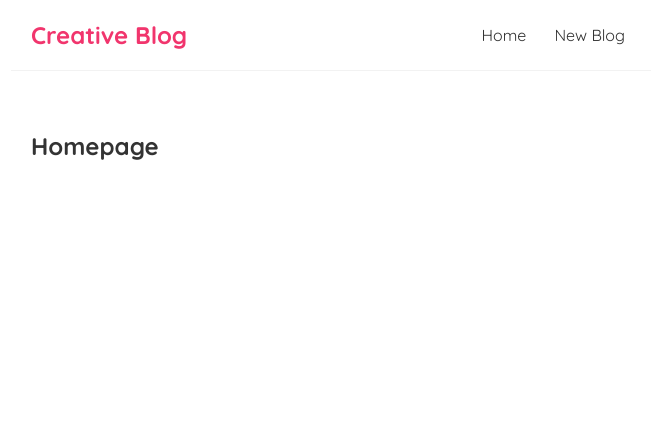
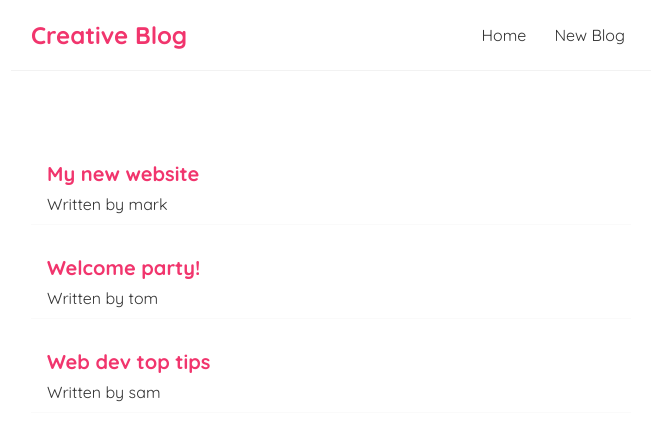
Before and after one commit to Max88-git/react-blog, a React (Create React App) app: page / in a window 1280 px wide. Shown: the top 440 px of the page, without its empty margins (309-964 px from the left). Built offline with nearby package versions, Linux system fonts and the light colour scheme.

Commit message:
Output blog lists in Home component

```diff
--- a/src/Home.js
+++ b/src/Home.js
@@ -1,7 +1,19 @@
+import { useState } from "react";
+
 const Home = () => {
+  const [blogs, setBlogs] = useState([
+    { title: 'My new website', body: 'lorem ipsum...', author: 'mark', id: 1 },
+    { title: 'Welcome party!', body: 'lorem ipsum...', author: 'tom', id: 2 },
+    { title: 'Web dev top tips', body: 'lorem ipsum...', author: 'sam', id: 3 }
+  ])
   return (
     <div className="home">
-        <h2>Homepage</h2>
+      {blogs.map((blog) => (
+        <div className="blog-preview" key={blog.id}>
+          <h2>{ blog.title }</h2>
+          <p>Written by { blog.author }</p>
+        </div>
+      ))}
     </div>
   );
 }
--- a/src/index.css
+++ b/src/index.css
@@ -39,3 +39,20 @@
   margin: 40px auto;
   padding: 20px;
 }
+
+/* blog previews / list */
+.blog-preview {
+  padding: 10px 16px;
+  margin: 20px 0;
+  border-bottom: 1px solid #fafafa;
+}
+
+.blog-preview:hover {
+  box-shadow: 1px 3px 5px rgba(0, 0, 0, 0.1);
+}
+
+.blog-preview h2 {
+  font-size: 20px;
+  color: #f1356d;
+  margin-bottom: 8px;
+}
```
Also changed, not shown: src/Navbar.js (+5 -5 lines).
